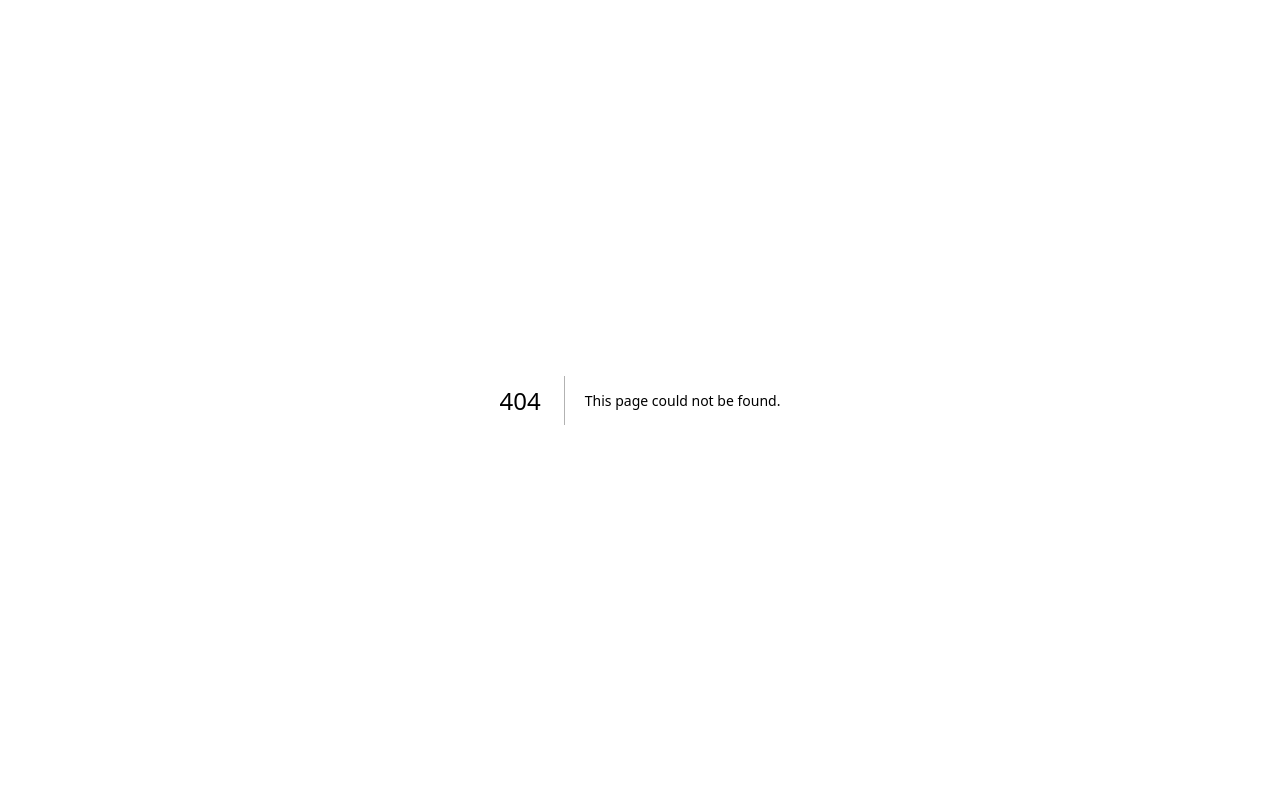
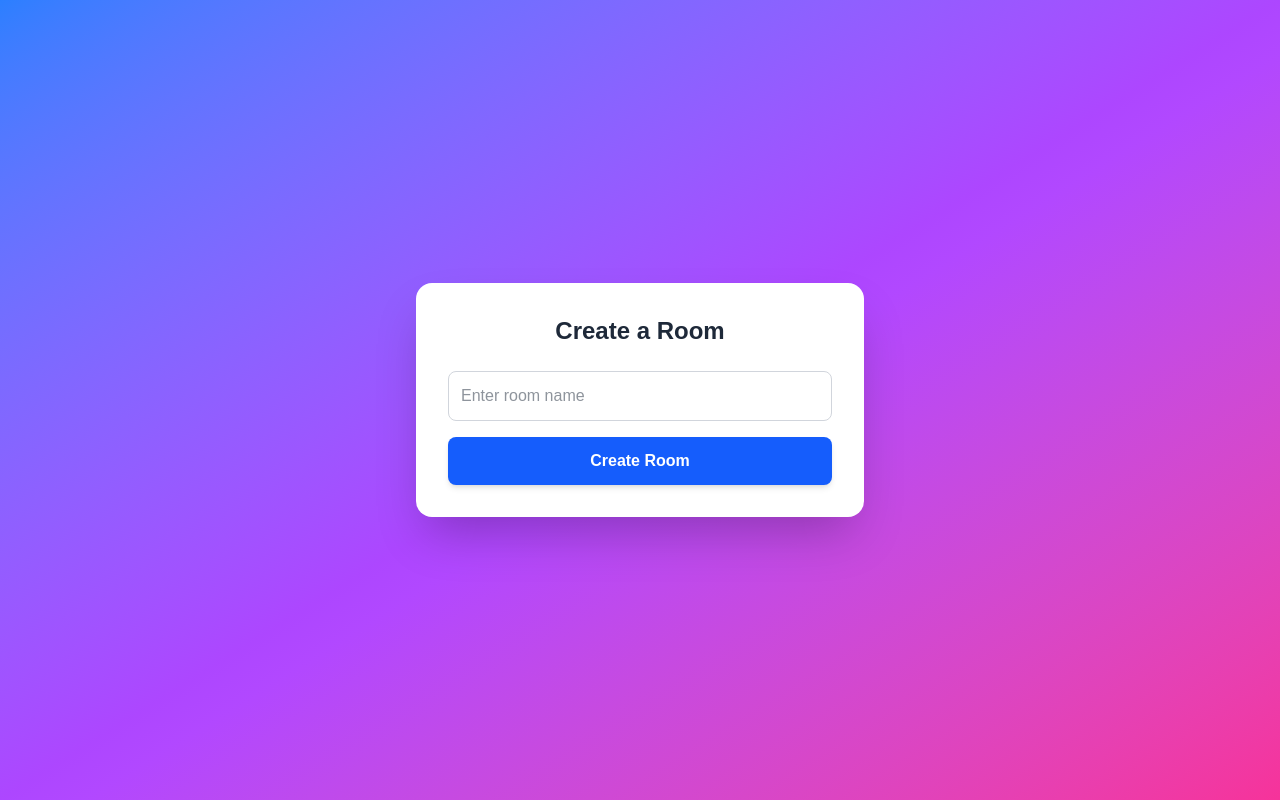
Before and after one commit to satyamrai553/draw-app, a Next.js app in the folder apps/draw-app-frontend/: page /createRoom in a window 1280 px wide. Before the commit this address had no page. Built offline with nearby package versions, Linux system fonts and the light colour scheme; sample sign-in values are in the browser's storage.

Commit message:
feat(room): add createRoom functionality and room service for managing user rooms

```diff
--- /dev/null
+++ b/apps/draw-app-frontend/app/createRoom/page.tsx
@@ -0,0 +1,61 @@
+"use client"
+
+import { authService } from "@/services/Auth";
+import { roomService } from "@/services/Room";
+
+import { useRouter } from "next/navigation";
+import { useEffect, useState, } from "react";
+
+
+export default function createRoom(){
+    const [isAuthenticated, setIsAuthenticated] = useState(false);
+    const [roomName, setRoomName] = useState("");
+
+    const router = useRouter();
+    useEffect(()=>{
+        const response = authService.getCurrentUser();
+        setIsAuthenticated(response);
+        if(!response){
+            router.push("/signin")
+        }
+    },[router])
+
+
+
+   async function createRoomHandler(){
+        const data = await roomService.creatRoom(roomName);
+        if(!data){
+            return;
+        }
+        const response = (data.data);
+        if(response.roomId){
+            router.push(`canvas/${response.roomId}`)
+        }
+
+    }
+
+    return (
+        <div className="h-screen w-screen flex items-center justify-center bg-gradient-to-br from-blue-500 via-purple-500 to-pink-500 p-4">
+            <div className="bg-white rounded-2xl shadow-2xl p-8 w-full max-w-md">
+                <h1 className="text-2xl font-bold text-center mb-6 text-gray-800">
+                    Create a Room
+                </h1>
+                <div className="flex flex-col gap-4">
+                    <input
+                        type="text"
+                        placeholder="Enter room name"
+                        className="border border-gray-300 rounded-lg p-3 text-gray-800 focus:outline-none focus:ring-2 focus:ring-blue-400"
+                        onChange={(e)=>{setRoomName(e.target.value)}}
+                    />
+                    <button
+                        className="bg-blue-600 hover:bg-blue-700 text-white font-semibold py-3 rounded-lg shadow-md transition duration-200"
+                        onClick={createRoomHandler}
+                    >
+                        Create Room
+                    </button>
+                </div>
+            </div>
+        </div>
+    );
+
+}
--- a/apps/draw-app-frontend/app/page.tsx
+++ b/apps/draw-app-frontend/app/page.tsx
@@ -71,7 +71,7 @@ export default function Home() {
               The most intuitive drawing app for artists of all levels. Create stunning digital art with our powerful yet simple tools.
             </p>
             <div className="flex flex-col sm:flex-row space-y-4 sm:space-y-0 sm:space-x-4">
-              <Link href="/signup">
+              <Link href="/createRoom">
                 <div className="bg-purple-600 text-white px-8 py-3 rounded-lg text-center hover:bg-purple-700 transition duration-300 font-medium">
                   Start Drawing for Free
                 </div>
@@ -85,7 +85,7 @@ export default function Home() {
             <div className="relative w-full max-w-md">
               <div className="absolute -top-6 -left-6 w-full h-full bg-purple-100 rounded-2xl"></div>
               <div className="relative bg-white rounded-2xl shadow-xl overflow-hidden border border-gray-200">
-                <img src="/app-screenshot.png" alt="SketchFlow App Interface" className="w-full h-auto" />
+                <img src="https://res.cloudinary.com/dpxkotl1n/image/upload/v1754998125/Gemini_Generated_Image_w9gbd3w9gbd3w9gb_zqqp1s.png" alt="SketchFlow App Interface" className="w-full h-auto" />
               </div>
             </div>
           </div>
--- /dev/null
+++ b/apps/draw-app-frontend/services/Room.ts
@@ -0,0 +1,41 @@
+import { Base_URL } from "@/config";
+import axios from "axios";
+
+class RoomService{
+
+
+    async creatRoom(roomName: string){
+      const token = localStorage.getItem("jwtToken");
+      if(token){
+        const parseToken = JSON.parse(token)
+        try {
+        const resp = await axios.post(
+            `${Base_URL}/user/create-room`,
+            { name: roomName },
+            {
+                headers: {
+                    Authorization: `${parseToken.token}`,
+                },
+            }
+        );
+        console.log("Room created:", resp.data);
+        return resp
+    } catch (err) {
+        console.error("Error creating room:", err);
+    }
+      }
+
+
+    }
+
+    async getSlug(slug:string):Promise<string>{
+         const resp = await axios.get(`${Base_URL}/user/room/${slug}`)
+         return  JSON.stringify(resp);
+    }
+}
+
+
+const roomService = new RoomService();
+
+
+export {roomService};
```
